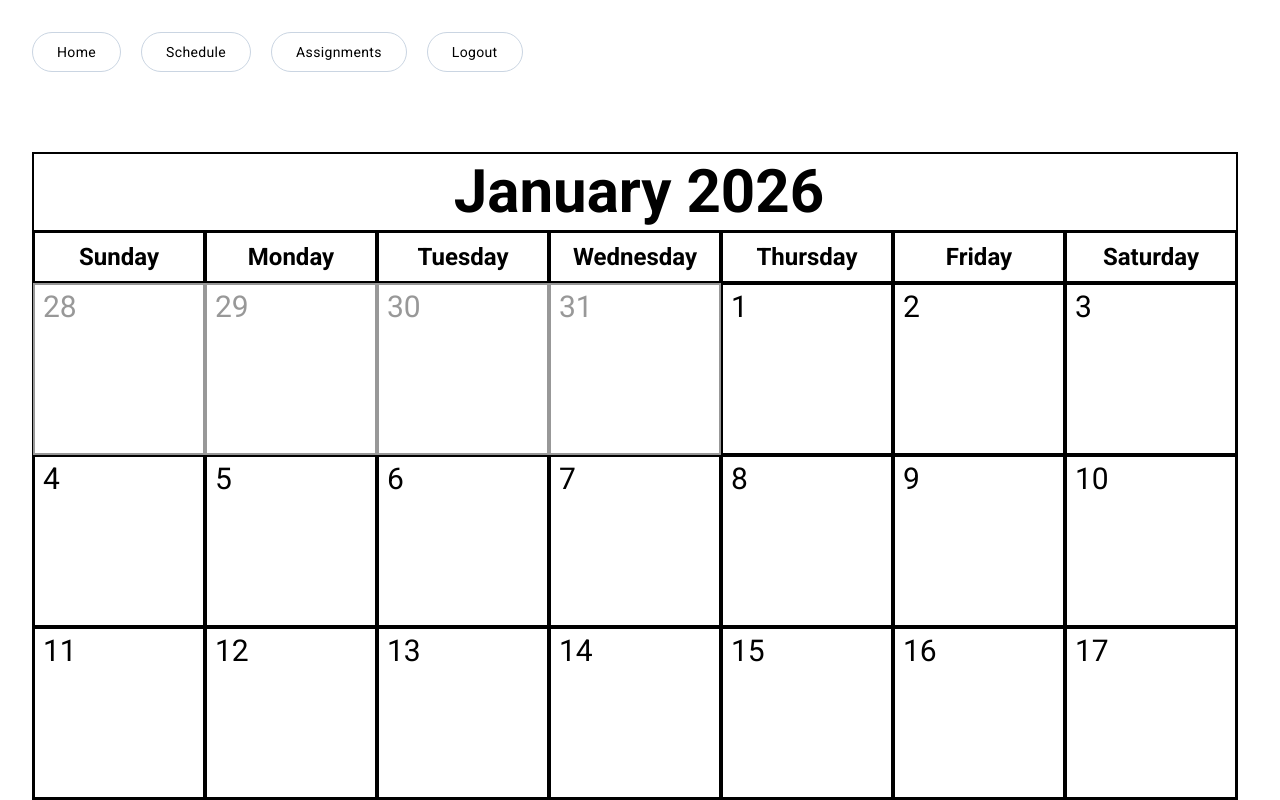
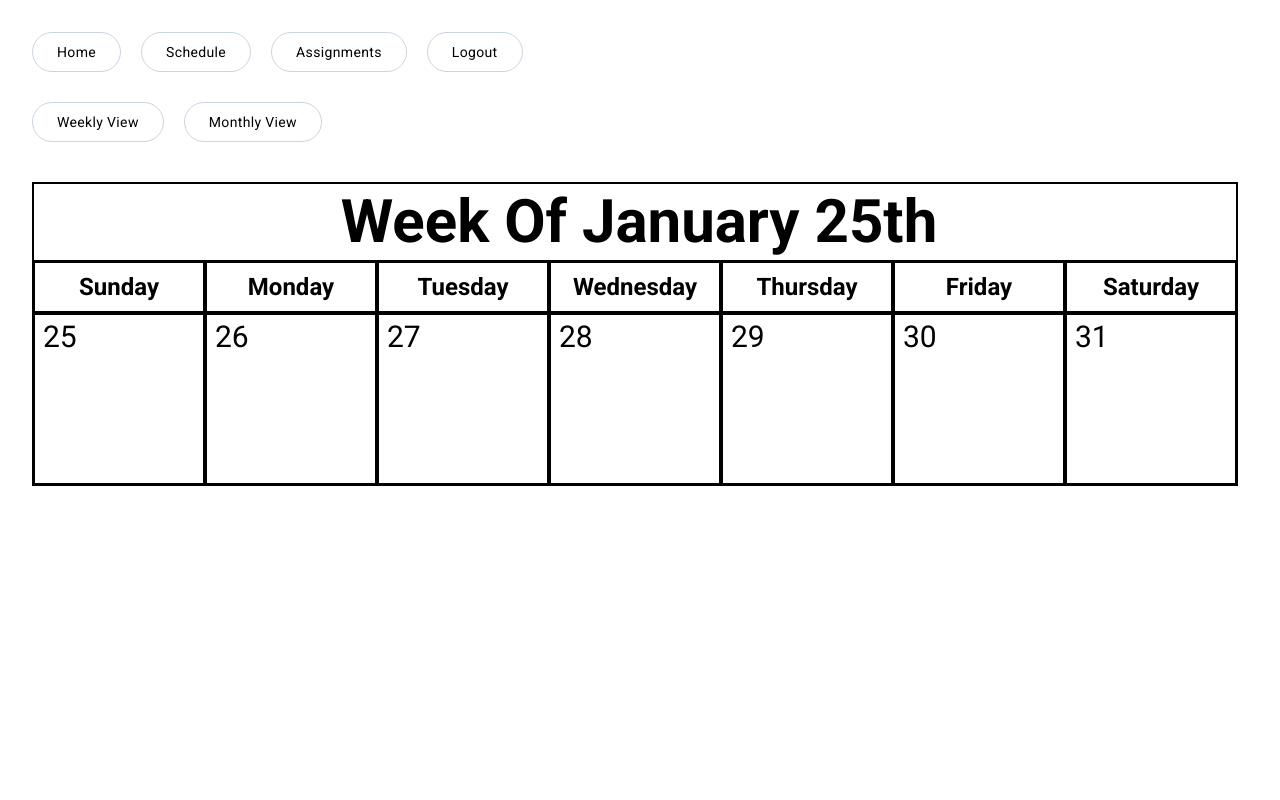
Before and after one commit to SimplifySchool/simplify-school, a React (Vite) app in the folder frontend/: page / in a window 1280 px wide. Both pictures are taken after a click on the button "Schedule". Shown: the top 800 px of the page. Built offline with nearby package versions, Linux system fonts and the light colour scheme.

Commit message:
FD-7 Created Weekly View

```diff
--- a/frontend/src/App.tsx
+++ b/frontend/src/App.tsx
@@ -25,7 +25,7 @@ function App() {
 
     return (
         <>
-            <div className="flex flex-col gap-20">
+            <div className="flex flex-col gap-7.5">
                 <div className="flex flex-row gap-5">
                     <Button
                         variant="outlined"
--- /dev/null
+++ b/frontend/src/features/schedule/MonthlyCalendar.tsx
@@ -0,0 +1,104 @@
+import { DayBox } from './DaysOfTheWeek/DayBox'
+import { DayNames } from './DaysOfTheWeek/DayNames'
+import React from 'react'
+import {
+    addMonths,
+    subMonths,
+    addDays,
+    startOfMonth,
+    getDay,
+    getDaysInMonth,
+    format,
+} from 'date-fns'
+
+type MonthOffset = -1 | 0 | 1
+
+interface CalendarCell {
+    day: number
+    monthOffset: MonthOffset
+    date: Date
+}
+
+export function MonthlyCalendar() {
+    const today = new Date()
+    const firstDay = startOfMonth(today)
+
+    const monthName = format(firstDay, 'LLLL yyyy')
+
+    const daysInMonth = getDaysInMonth(firstDay)
+    const startWeekIndex = getDay(firstDay) - 1
+
+    const prevMonth = subMonths(firstDay, 1)
+    const nextMonth = addMonths(firstDay, 1)
+
+    const daysInPrevMonth = getDaysInMonth(prevMonth)
+
+    const totalCells = 42
+
+    const trail = totalCells - (startWeekIndex + daysInMonth)
+
+    const dayNames = [
+        'Sunday',
+        'Monday',
+        'Tuesday',
+        'Wednesday',
+        'Thursday',
+        'Friday',
+        'Saturday',
+    ] as const
+
+    const cells: CalendarCell[] = []
+
+    //previous month
+    for (let i = 0; i <= startWeekIndex; i++) {
+        const day = daysInPrevMonth - startWeekIndex + i
+        const cellDate = addDays(prevMonth, day - 1)
+        cells.push({ day, monthOffset: -1, date: cellDate })
+    }
+
+    //current month
+    for (let day = 1; day <= daysInMonth; day++) {
+        const cellDate = addDays(firstDay, day - 1)
+        cells.push({ day, monthOffset: 0, date: cellDate })
+    }
+
+    //next month
+    for (let day = 1; day <= trail; day++) {
+        const cellDate = addDays(nextMonth, day - 1)
+        cells.push({ day, monthOffset: 1, date: cellDate })
+    }
+
+    if (cells.length > totalCells) cells.length = totalCells
+
+    return (
+        <>
+            <div className="border w-[1206px]">
+                <div className="Calendar">
+                    <div className="MonthName">
+                        <h1 className="pl-2 pt-2 pb-2 text-6xl font-bold text-center border">
+                            {monthName}
+                        </h1>
+                    </div>
+
+                    <div className="w-[1204px]">
+                        <div className="grid grid-cols-7">
+                            {dayNames.map((name) => (
+                                <DayNames key={name} dayName={name} />
+                            ))}
+                        </div>
+                        <div className="grid grid-cols-7">
+                            {cells.map((cell, idx) => (
+                                <DayBox
+                                    key={`${cell.monthOffset}-${cell.day}-${idx}`}
+                                    num={cell.day}
+                                    isCurrentMonth={cell.monthOffset === 0}
+                                    date={cell.date}
+                                />
+                            ))}
+                        </div>
+                    </div>
+                </div>
+            </div>
+        </>
+    )
+}
--- a/frontend/src/features/schedule/SchedulePage.tsx
+++ b/frontend/src/features/schedule/SchedulePage.tsx
@@ -1,97 +1,39 @@
-import { DayBox } from "./DaysOfTheWeek/DayBox";
-import { DayNames } from "./DaysOfTheWeek/DayNames";
-import React from 'react';
-import { addMonths, subMonths, addDays, startOfMonth, getDay, getDaysInMonth, format } from 'date-fns';
+import React from 'react'
+import { useState } from 'react'
+import { MonthlyCalendar } from './MonthlyCalendar'
+import { WeeklyView } from './WeeklyView'
+import Button from '../../components/Button'
 
-type MonthOffset = -1 | 0 | 1;
+export function SchedulePage() {
+    const [page, setPage] = useState(<WeeklyView />)
 
-interface CalendarCell {
-    day: number;
-    monthOffset: MonthOffset;
-    date: Date;
-}
-
-export function SchedulePage(){
-
-    const today = new Date();
-    const firstDay = startOfMonth(today);
-
-    const monthName = format(firstDay, "LLLL yyyy");
-
-    const daysInMonth = getDaysInMonth(firstDay);
-    const startWeekIndex = getDay(firstDay) - 1;
-
-    const prevMonth = subMonths(firstDay, 1);
-    const nextMonth = addMonths(firstDay, 1);
-
-    const daysInPrevMonth = getDaysInMonth(prevMonth);
-
-    const totalCells = 42;
-
-    const trail = totalCells - (startWeekIndex + daysInMonth);
-
-    const dayNames = [
-        "Sunday",
-        "Monday",
-        "Tuesday",
-        "Wednesday",
-        "Thursday",
-        "Friday",
-        "Saturday",
-    ] as const;
-
-    const cells: CalendarCell[] = [];
-
-    //previous month
-    for (let i = 0; i <= startWeekIndex; i++) {
-        const day = daysInPrevMonth - startWeekIndex + i;
-        const cellDate = addDays(prevMonth, day - 1);
-        cells.push({ day, monthOffset: -1, date: cellDate });
+    function putMonthlyCalendar() {
+        setPage(<MonthlyCalendar />)
     }
 
-    //current month
-    for (let day = 1; day <= daysInMonth; day++) {
-        const cellDate = addDays(firstDay, day - 1);
-        cells.push({ day, monthOffset: 0, date: cellDate });
+    function putWeeklyView() {
+        setPage(<WeeklyView />)
     }
 
-    //next month
-    for (let day = 1; day <= trail; day++) {
-        const cellDate = addDays(nextMonth, day - 1);
-        cells.push({ day, monthOffset: 1, date: cellDate });
-    }
-
-    if (cells.length > totalCells) cells.length = totalCells;
-
     return (
-        <>
-            <div className="border w-[1206px]">
-                <div className="Calendar">
-                    <div className="MonthName">
-                        <h1 className="pl-2 pt-2 pb-2 text-6xl font-bold text-center border">
-                            {monthName}
-                        </h1>
-                    </div>
-
-                    <div className="w-[1204px]">
-                        <div className="grid grid-cols-7">
-                            {dayNames.map((name) => (
-                            <DayNames key={name} dayName={name} />
-                            ))}
-                        </div>
-                        <div className="grid grid-cols-7">
-                            {cells.map((cell, idx) => (
-                              <DayBox
-                                key={`${cell.monthOffset}-${cell.day}-${idx}`}
-                                num={cell.day}
-                                isCurrentMonth={cell.monthOffset === 0}
-                                date={cell.date}
-                              />
-                            ))}
-                        </div>
-                    </div>
-                </div>
+        <div className="flex flex-col gap-10">
+            <div className="flex flex-row gap-5">
+                <Button
+                    variant="outlined"
+                    className="text-black!"
+                    onClick={putWeeklyView}
+                >
+                    Weekly View
+                </Button>
+                <Button
+                    variant="outlined"
+                    className="text-black!"
+                    onClick={putMonthlyCalendar}
+                >
+                    Monthly View
+                </Button>
             </div>
-        </>
+            {page}
+        </div>
     )
 }
--- /dev/null
+++ b/frontend/src/features/schedule/WeeklyView.tsx
@@ -0,0 +1,42 @@
+import React from 'react'
+import { DayNames } from './DaysOfTheWeek/DayNames'
+import { DayBox } from './DaysOfTheWeek/DayBox'
+import { addDays, format, startOfWeek } from 'date-fns'
+
+export function WeeklyView() {
+    const dayNames = [
+        'Sunday',
+        'Monday',
+        'Tuesday',
+        'Wednesday',
+        'Thursday',
+        'Friday',
+        'Saturday',
+    ] as const
+
+    const today = new Date()
+
+    const start = startOfWeek(today)
+
+    function createWeek() {
+        return Array.from({ length: 7 }, (_, i) => {
+            const date = addDays(start, i)
+
+            return <DayBox key={i} num={date.getDate()} isCurrentMonth={true} />
+        })
+    }
+
+    return (
+        <div className="border w-[1206px]">
+            <h1 className="pl-2 pt-2 pb-2 text-6xl font-bold text-center border">
+                Week Of {format(start, 'MMMM do')}
+            </h1>
+            <div className="grid grid-cols-7">
+                {dayNames.map((name) => (
+                    <DayNames key={name} dayName={name} />
+                ))}
+            </div>
+            <div className="grid grid-cols-7">{createWeek()}</div>
+        </div>
+    )
+}
```
Also changed, not shown: frontend/src/features/schedule/DaysOfTheWeek/DayBox.tsx (+19 -15 lines).
